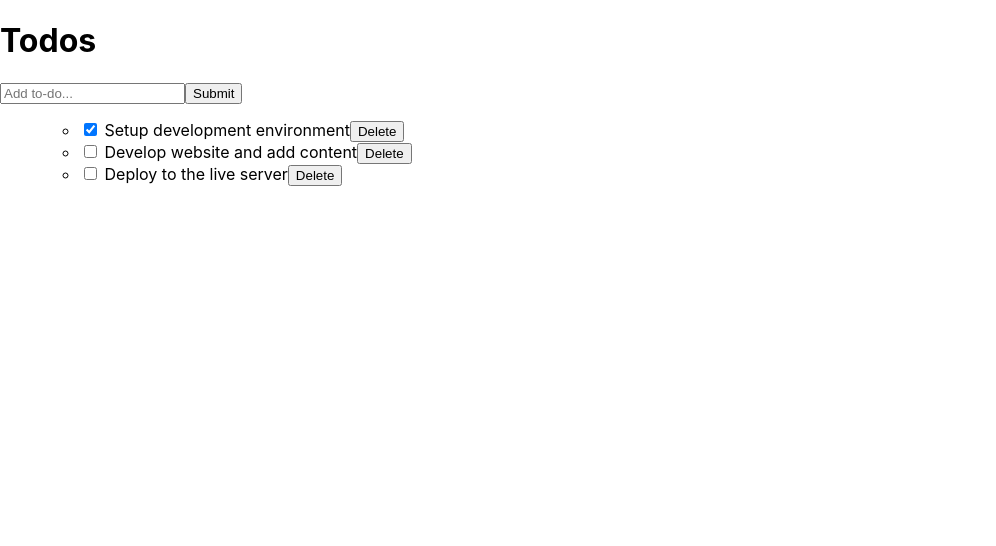
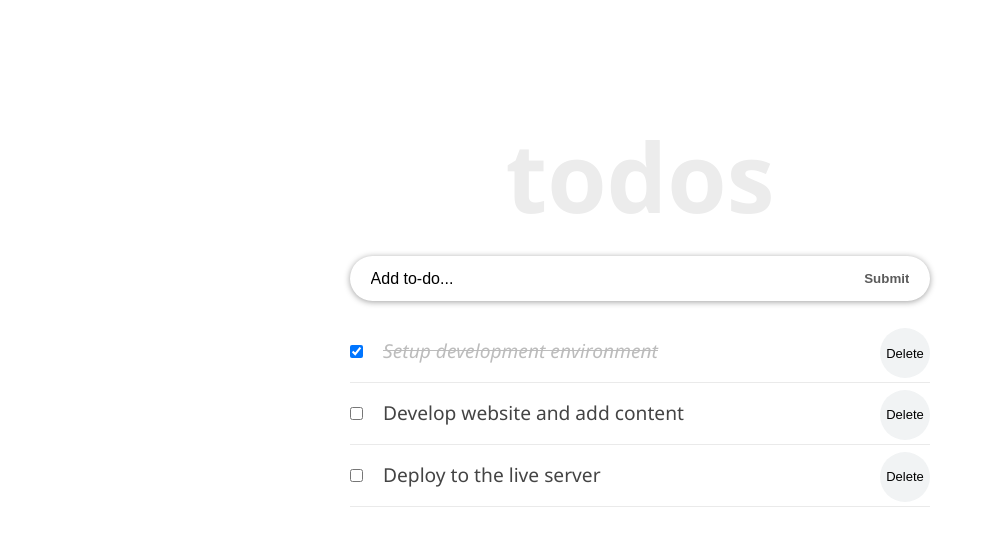
Before and after one commit to Felix45/react-todolist, a React (Create React App) app: page / in a window 1280 px wide. Shown: the top 546 px of the page, without its empty margins (0-996 px from the left). Built offline with nearby package versions, Linux system fonts and the light colour scheme.

Commit message:
Add todo list styling

```diff
--- a/src/App.css
+++ b/src/App.css
@@ -1,39 +1,65 @@
-.App {
-  text-align: center;
+* {
+  margin: 0;
+  padding: 0;
+  box-sizing: border-box;
 }
 
-.App-logo {
-  height: 40vmin;
-  pointer-events: none;
+body {
+  font-family: "Segoe UI", Arial, sans-serif;
+  line-height: 1.4;
+  color: #444;
+  background-color: #fff;
+  height: 100vh;
 }
 
-@media (prefers-reduced-motion: no-preference) {
-  .App-logo {
-    animation: App-logo-spin infinite 20s linear;
-  }
+.container {
+  display: flex;
+  flex-direction: column;
+  justify-content: center;
+  align-items: center;
+  max-width: 600px;
+  margin: 0 auto;
 }
 
-.App-header {
-  background-color: #282c34;
-  min-height: 100vh;
-  display: flex;
-  flex-direction: column;
-  align-items: center;
-  justify-content: center;
-  font-size: calc(10px + 2vmin);
-  color: white;
+.inner {
+  width: 100%;
+  padding: 8rem 10px 4rem;
 }
 
-.App-link {
-  color: #61dafb;
+.form-container {
+  width: 100%;
+  margin-bottom: 20px;
+  display: flex;
+  border-radius: calc(0.5 * 100px);
+  box-shadow: 0 1px 6px 0 rgba(0, 0, 0, 0.38);
+  justify-content: space-evenly;
 }
 
-@keyframes App-logo-spin {
-  from {
-    transform: rotate(0deg);
-  }
+.input-text {
+  font-size: 1rem;
+  font-weight: 400;
+  width: 85%;
+  padding-right: 5px;
+  padding-left: 10px;
+  border-radius: calc(0.5 * 100px);
+}
 
-  to {
-    transform: rotate(360deg);
-  }
+.input-text::placeholder {
+  color: #000;
 }
+
+.input-submit {
+  background: transparent;
+  color: #5b5b5b;
+  text-transform: capitalize;
+  cursor: pointer;
+  font-weight: 600;
+  margin-right: 10px;
+}
+
+.input-text,
+.input-submit {
+  height: 45px;
+  outline: none;
+  border: none;
+}
--- a/src/components/Header.js
+++ b/src/components/Header.js
@@ -1,9 +1,28 @@
 import React from 'react';
 
-const Header = () => (
-  <header>
-    <h1>Todos</h1>
-  </header>
-);
+const Header = () => {
+  const headerStyle = {
+    padding: '0',
+    lineHeight: '1.5em',
+  };
+
+  return (
+    <header style={headerStyle}>
+      <h1
+        style={{
+          fontSize: '6rem',
+          fontWeight: '600',
+          marginBottom: '2rem',
+          lineHeight: '1em',
+          color: '#ececec',
+          textTransform: 'lowercase',
+          textAlign: 'center',
+        }}
+      >
+        Todos
+      </h1>
+    </header>
+  );
+};
 
 export default Header;
--- a/src/components/InputTodo.js
+++ b/src/components/InputTodo.js
@@ -1,36 +1,50 @@
-import React from "react";
+import React from 'react';
+import PropTypes from 'prop-types';
 
 class InputTodo extends React.Component {
   constructor(props) {
     super(props);
     this.state = {
-      title: ""
-    }
+      title: '',
+    };
   }
 
   handleInput = (event) => {
     this.setState({
-      [event.target.name]: event.target.value
+      [event.target.name]: event.target.value,
     });
   }
 
   handleSubmit = (event) => {
     event.preventDefault();
-    if(this.state.title.trim()) {
-      this.props.addItem(this.state.title);
-      this.setState({ title: "" })
+    const { title } = this.state;
+    const { addItem } = this.props;
+    if (title.trim()) {
+      addItem(title);
+      this.setState({ title: '' });
     }
   }
 
   render() {
-    const {title} = this.state;
+    const { title } = this.state;
     return (
-      <form onSubmit={this.handleSubmit}>
-        <input type="text" name="title" placeholder="Add to-do..." value={title} onChange={this.handleInput}/>
-        <input type="submit" onClick={() => this.handleSubmit}/>
+      <form onSubmit={this.handleSubmit} className="form-container">
+        <input
+          type="text"
+          className="input-text"
+          name="title"
+          placeholder="Add to-do..."
+          value={title}
+          onChange={this.handleInput}
+        />
+        <input type="submit" className="input-submit" onClick={() => this.handleSubmit} />
       </form>
-    )
+    );
   }
 }
 
+InputTodo.propTypes = {
+  addItem: PropTypes.func.isRequired,
+};
+
 export default InputTodo;
--- a/src/components/TodoContainer.js
+++ b/src/components/TodoContainer.js
@@ -1,8 +1,8 @@
 import React from 'react';
+import { v4 as uuidv4 } from 'uuid';
 import TodoList from './TodosList';
 import Header from './Header';
 import InputTodo from './InputTodo';
-import { v4 as uuidv4 } from 'uuid';
 
 class TodoContainer extends React.Component {
   constructor(props) {
@@ -29,33 +29,33 @@
   }
 
   handleChange = (todoId) => {
-
-    this.setState(state => ({
+    this.setState((state) => ({
       todos: state.todos.map((todo) => {
-            if(todo.id === todoId) {
-              return {...todo, completed: !todo.completed}
+        if (todo.id === todoId) {
+          return { ...todo, completed: !todo.completed };
         }
         return todo;
-        })
+      }),
     }));
   }
 
   deleteItem = (todoId) => {
-    this.setState(state => ({
-      todos: state.todos.filter((todo) => todo.id !== todoId)
-    }))
+    this.setState((state) => ({
+      todos: state.todos.filter((todo) => todo.id !== todoId),
+    }));
   }
 
   addItem = (title) => {
     this.setState((state) => ({
-      todos: [...state.todos, {id: uuidv4(), title, completed: false}]
-    }))
+      todos: [...state.todos, { id: uuidv4(), title, completed: false }],
+    }));
   }
 
   render() {
     const { todos } = this.state;
     return (
-      <div>
+      <div className="container">
+        <div className="inner">
           <Header />
           <InputTodo addItem={this.addItem} />
           <ul>
@@ -66,6 +66,7 @@
             />
           </ul>
         </div>
+      </div>
     );
   }
 }
--- a/src/components/TodoItem.js
+++ b/src/components/TodoItem.js
@@ -1,5 +1,6 @@
 import React from 'react';
 import PropTypes from 'prop-types';
+import styles from './TodoItem.module.css';
 
 class TodoItem extends React.Component {
   constructor(props) {
@@ -8,20 +9,41 @@
   }
 
   render() {
-    const { id, title, completed, handleChange, deleteItem} = this.props;
+    const {
+      id, title, completed, handleChange, deleteItem,
+    } = this.props;
+
+    const completedStyle = {
+      fontStyle: 'italic',
+      color: '#595959',
+      opacity: 0.4,
+      textDecoration: 'line-through',
+    };
+
     return (
-      <li>
-        <input type="checkbox" checked={completed} onChange={() => handleChange(id)} /> {title}
-        <button onClick={() => deleteItem(id)}>Delete</button>
+      <li className={styles.item}>
+        <input
+          type="checkbox"
+          className={styles.checkbox}
+          checked={completed}
+          onChange={() => handleChange(id)}
+        />
+        {' '}
+        <span style={completed ? completedStyle : null}>
+          {title}
+        </span>
+        <button type="button" onClick={() => deleteItem(id)}>Delete</button>
       </li>
     );
   }
 }
 
 TodoItem.propTypes = {
-  id: PropTypes.number.isRequired,
+  id: PropTypes.string.isRequired,
   title: PropTypes.string.isRequired,
   completed: PropTypes.bool.isRequired,
+  deleteItem: PropTypes.func.isRequired,
+  handleChange: PropTypes.func.isRequired,
 };
 
 export default TodoItem;
--- /dev/null
+++ b/src/components/TodoItem.module.css
@@ -0,0 +1,23 @@
+.item {
+  font-size: 1.2rem;
+  list-style-type: none;
+  padding: 17px 0px;
+  border-bottom: 1px solid #eaeaea;
+}
+
+.checkbox {
+  margin-right: 15px;
+}
+
+.item button {
+  font-size: 13px;
+  background: #f1f3f4;
+  border: none;
+  cursor: pointer;
+  float: right;
+  outline: none;
+  border-radius: 100px;
+  height: 50px;
+  width: 50px;
+  margin: -10px 0 0 10px;
+}
--- a/src/components/TodosList.js
+++ b/src/components/TodosList.js
@@ -28,6 +28,8 @@
 }
 
 TodoList.propTypes = {
+  handleChange: PropTypes.func.isRequired,
+  deleteItem: PropTypes.func.isRequired,
   todos: PropTypes.instanceOf(Array).isRequired,
 };
 
--- a/src/index.css
+++ /dev/null
@@ -1,27 +0,0 @@
-body {
-  margin: 0;
-  font-family:
-    -apple-system,
-    BlinkMacSystemFont,
-    'Segoe UI',
-    'Roboto',
-    'Oxygen',
-    'Ubuntu',
-    'Cantarell',
-    'Fira Sans',
-    'Droid Sans',
-    'Helvetica Neue',
-    sans-serif;
-  -webkit-font-smoothing: antialiased;
-  -moz-osx-font-smoothing: grayscale;
-}
-
-code {
-  font-family:
-    source-code-pro,
-    Menlo,
-    Monaco,
-    Consolas,
-    'Courier New',
-    monospace;
-}
--- a/src/index.js
+++ b/src/index.js
@@ -1,6 +1,5 @@
 import React from 'react';
 import ReactDOM from 'react-dom/client';
-import './index.css';
 import App from './App';
 
 const root = ReactDOM.createRoot(document.getElementById('root'));
```
Lines whose indentation alone changed are shown as unchanged.
